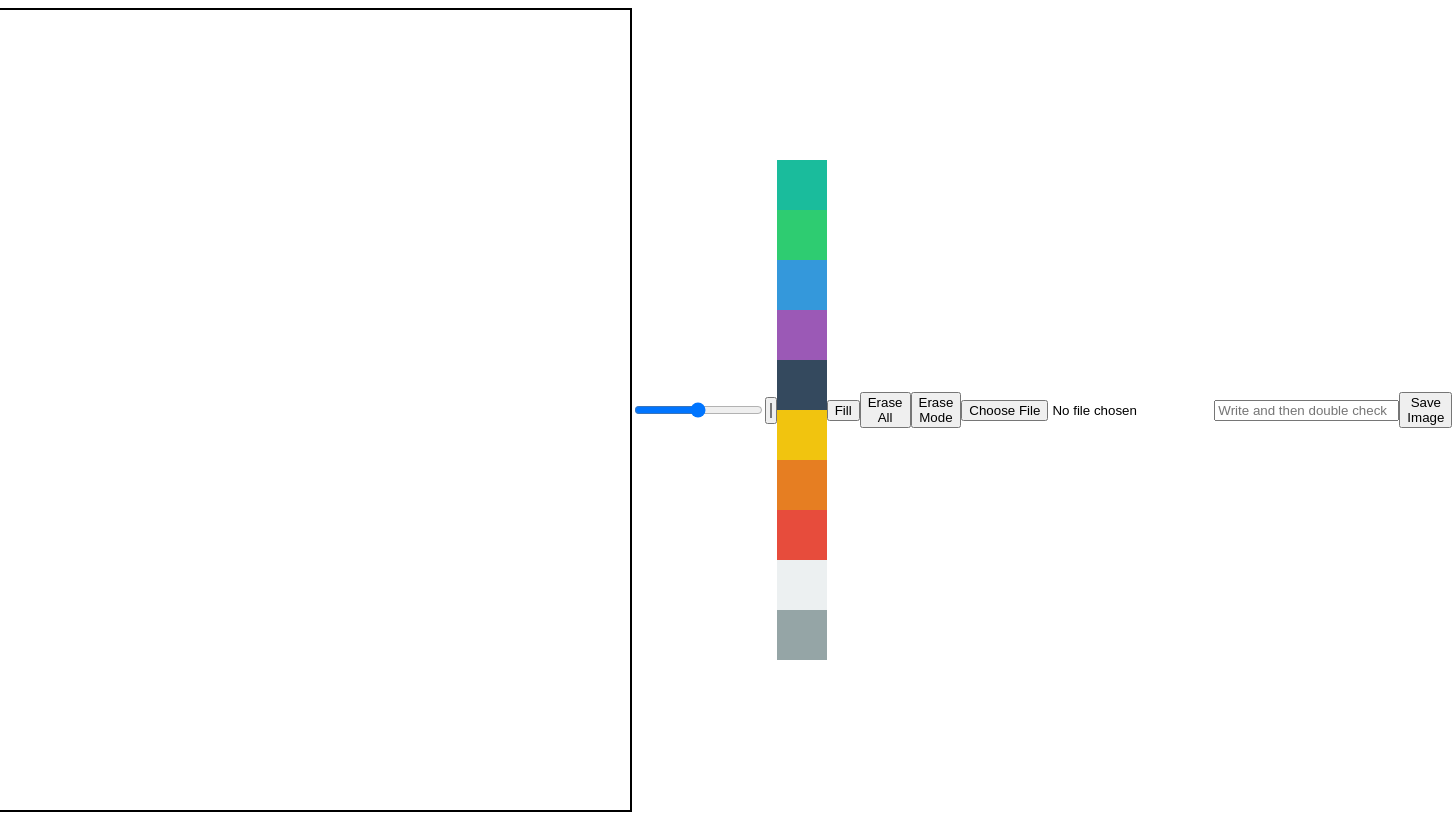
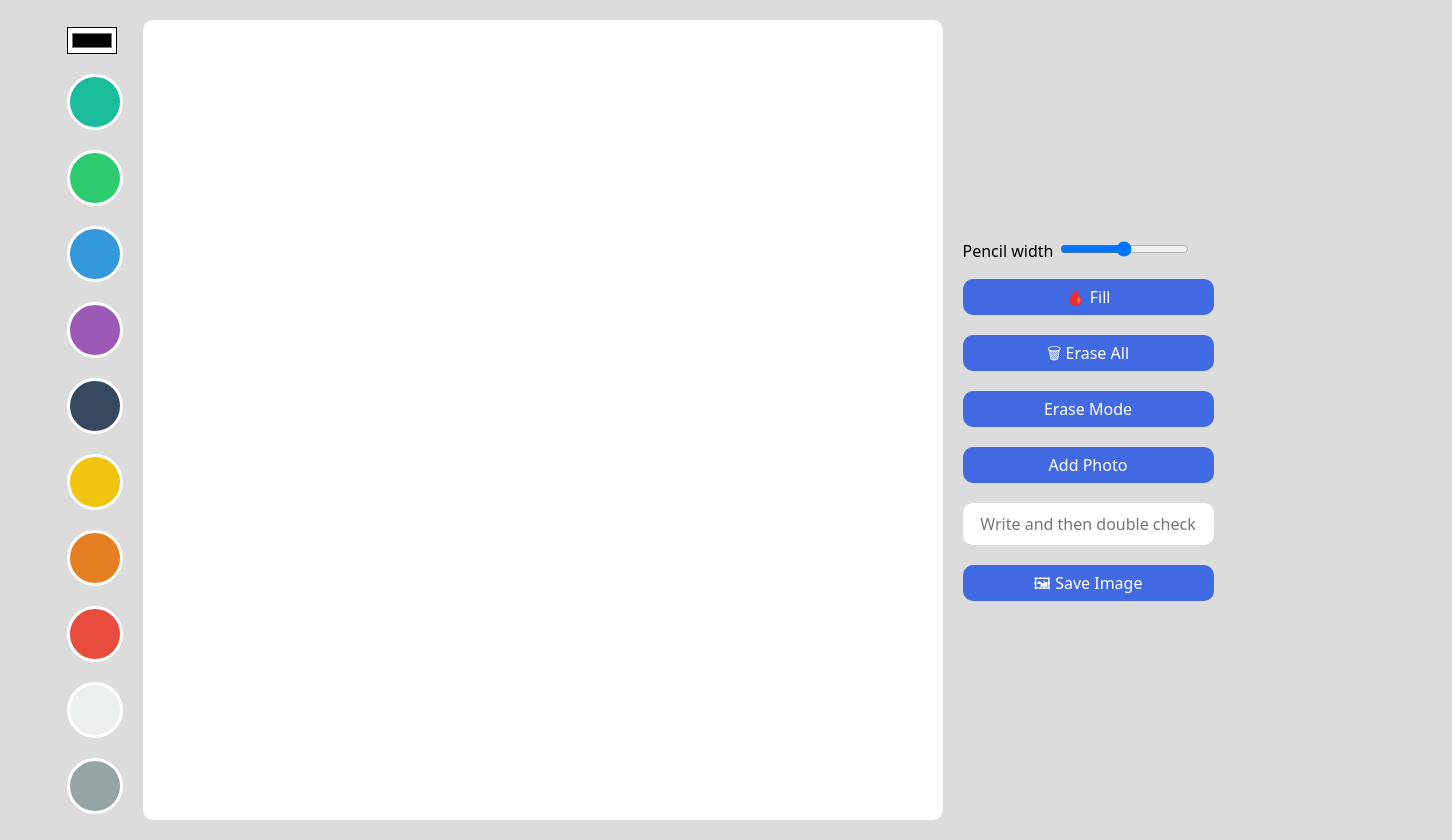
Before and after one commit to kbkim303/meme-maker, a plain HTML site: page index.html in a window 1280 px wide. Shown: the whole page, 1452 px wide, since content can reach past the window. Drawn offline with Linux system fonts and the light colour scheme.

Commit message:
css 정리하기

```diff
--- a/app.js
+++ b/app.js
@@ -103,7 +103,6 @@ function onDoubleClick(event) {
   if (text !== "") {
     ctx.save();
     ctx.lineWidth = 1;
-
     ctx.font = "45px serif";
     ctx.fillText(text, event.offsetX, event.offsetY);
     ctx.restore();
--- a/index.html
+++ b/index.html
@@ -8,10 +8,8 @@
     <title>Meme-maker</title>
   </head>
   <body>
-    <canvas></canvas>
-    <input id="line-width" type="range" mim="1" max="10" value="5" step="0.5" />
-    <input id="line-color" type="color" />
-    <div>
+    <div class="color-options">
+      <input id="line-color" type="color" />
       <div
         class="color-option"
         style="background-color: #1abc9c"
@@ -63,12 +61,27 @@
         data-color="#95a5a6"
       ></div>
     </div>
-    <button id="mode-btn">Fill</button>
-    <button id="eraser-all-btn">Erase All</button>
-    <button id="eraser-btn">Erase Mode</button>
-    <input id="file" type="file" accept="image/*" />
-    <input id="text" type="text" placeholder="Write and then double check" />
-    <button id="save-btn">Save Image</button>
+    <canvas></canvas>
+    <div class="btns">
+      <span
+        >Pencil width
+        <input
+          id="line-width"
+          type="range"
+          mim="1"
+          max="10"
+          value="5"
+          step="0.5"
+      /></span>
+      <button id="mode-btn">🩸 Fill</button>
+      <button id="eraser-all-btn">🗑 Erase All</button>
+      <button id="eraser-btn">Erase Mode</button>
+      <label for="file">
+        Add Photo <input id="file" type="file" accept="image/*"
+      /></label>
+      <input id="text" type="text" placeholder="Write and then double check" />
+      <button id="save-btn">🖼 Save Image</button>
+    </div>
     <script src="app.js"></script>
   </body>
 </html>
--- /dev/null
+++ b/reset.css
@@ -0,0 +1,129 @@
+/* http://meyerweb.com/eric/tools/css/reset/
+   v2.0 | 20110126
+   License: none (public domain)
+*/
+
+html,
+body,
+div,
+span,
+applet,
+object,
+iframe,
+h1,
+h2,
+h3,
+h4,
+h5,
+h6,
+p,
+blockquote,
+pre,
+a,
+abbr,
+acronym,
+address,
+big,
+cite,
+code,
+del,
+dfn,
+em,
+img,
+ins,
+kbd,
+q,
+s,
+samp,
+small,
+strike,
+strong,
+sub,
+sup,
+tt,
+var,
+b,
+u,
+i,
+center,
+dl,
+dt,
+dd,
+ol,
+ul,
+li,
+fieldset,
+form,
+label,
+legend,
+table,
+caption,
+tbody,
+tfoot,
+thead,
+tr,
+th,
+td,
+article,
+aside,
+canvas,
+details,
+embed,
+figure,
+figcaption,
+footer,
+header,
+hgroup,
+menu,
+nav,
+output,
+ruby,
+section,
+summary,
+time,
+mark,
+audio,
+video {
+  margin: 0;
+  padding: 0;
+  border: 0;
+  font-size: 100%;
+  font: inherit;
+  vertical-align: baseline;
+}
+/* HTML5 display-role reset for older browsers */
+article,
+aside,
+details,
+figcaption,
+figure,
+footer,
+header,
+hgroup,
+menu,
+nav,
+section {
+  display: block;
+}
+body {
+  line-height: 1;
+}
+ol,
+ul {
+  list-style: none;
+}
+blockquote,
+q {
+  quotes: none;
+}
+blockquote:before,
+blockquote:after,
+q:before,
+q:after {
+  content: "";
+  content: none;
+}
+table {
+  border-collapse: collapse;
+  border-spacing: 0;
+}
--- a/styles.css
+++ b/styles.css
@@ -1,17 +1,83 @@
+@import "reset.css";
+
 body {
   display: flex;
+  gap: 20px;
+  justify-content: space-between;
+  align-items: flex-start;
+  background-color: gainsboro;
+  padding: 20px;
+  font-family: system-ui, -apple-system, BlinkMacSystemFont, "Segoe UI", Roboto,
+    Oxygen, Ubuntu, Cantarell, "Open Sans", "Helvetica Neue", sans-serif;
+}
+
+body {
   justify-content: center;
   align-items: center;
+}
+
+.btns {
+  display: flex;
+  flex-direction: column;
+  gap: 20px;
 }
 
 canvas {
   width: 800px;
   height: 800px;
-  border: 2px solid black;
+  background-color: white;
+  border-radius: 10px;
+}
+
+.color-options {
+  display: flex;
+  flex-direction: column;
+  gap: 20px;
 }
 
 .color-option {
   width: 50px;
   height: 50px;
+  border-radius: 50%;
   cursor: pointer;
+  border: 3px solid white;
+  transition: transform ease-in-out 0.3s;
 }
+
+.color-option:hover {
+  transform: scale(1.2);
+}
+
+input#line-color {
+  background-color: white;
+}
+
+button,
+label {
+  all: unset;
+  padding: 10px;
+  text-align: center;
+  background-color: royalblue;
+  color: white;
+  font-weight: 500;
+  cursor: pointer;
+  border-radius: 10px;
+  transition: opacity linear 0.1s;
+}
+
+button:hover {
+  opacity: 0.85;
+}
+
+input#file {
+  display: none;
+}
+
+input#text {
+  all: unset;
+  padding: 10px;
+  text-align: center;
+  border-radius: 10px;
+  font-weight: 500;
+  background-color: white;
+}
```
